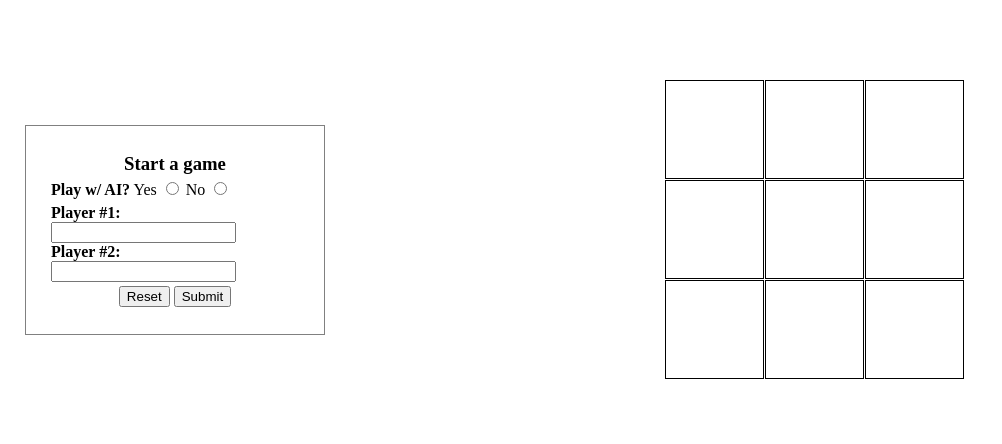
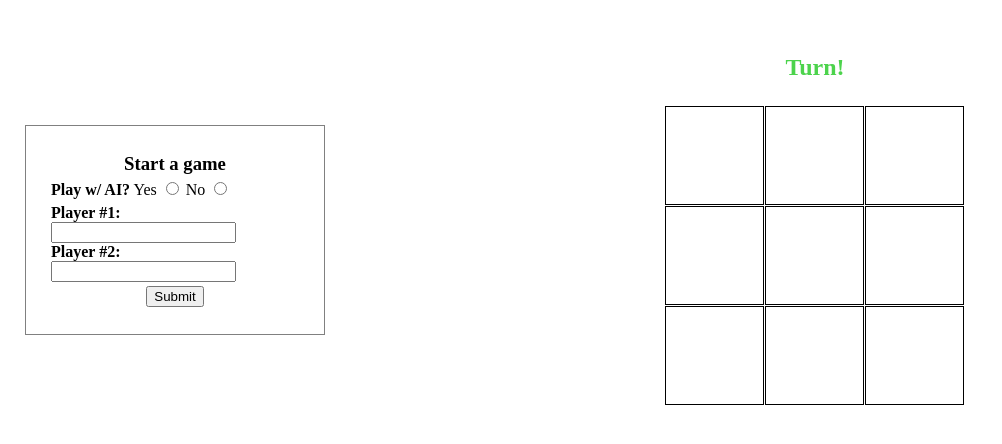
Before and after one commit to ZalmanBlau/TicTacToe, a plain HTML site: page index.html in a window 1280 px wide. Shown: the part 170-614 px from the top of the page, without its empty margins (0-1002 px from the left). Drawn offline with Linux system fonts and the light colour scheme.

Commit message:
Removed reset button, added user-turn message +

```diff
--- a/index.html
+++ b/index.html
@@ -35,12 +35,14 @@
                 </label>
             </div>
             <label class="form-area button-area">
-                <button type="reset" class="reset-game">Reset</button>
                 <button type="submit">Submit</button>
             </label>
         </form>
     </div>
     <div class="game-container">
+        <div class="user-playing bold">
+            <span class="users-name"></span> Turn!
+        </div>
         <div class="game-board">
             <div class="board-block" data-block_id="1"></div>
             <div class="board-block" data-block_id="2"></div>
--- a/style.css
+++ b/style.css
@@ -76,7 +76,6 @@ form h3 {
 }
 
 .game-board .board-block:hover {
-    background-color: blue;
     cursor: pointer;
 }
 
@@ -87,6 +86,13 @@ form h3 {
 
 h3 {
     text-align: center;
+}
+
+.user-playing {
+    text-align: center;
+    font-size: 24px;
+    margin-bottom: 25px;
+    color: #4cd34c;
 }
 
 /* utilities */
```
